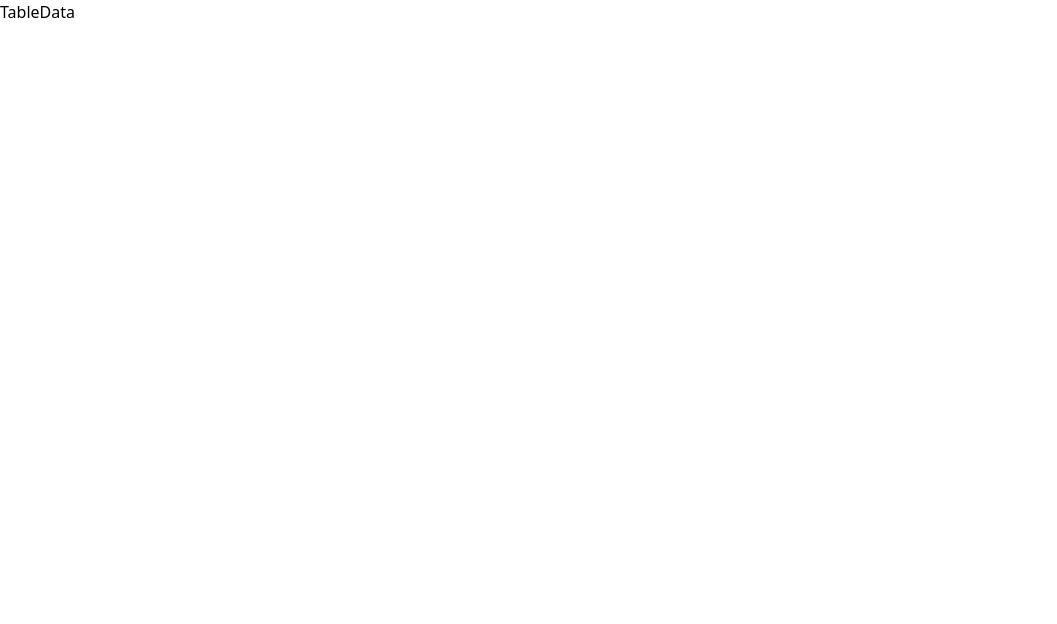
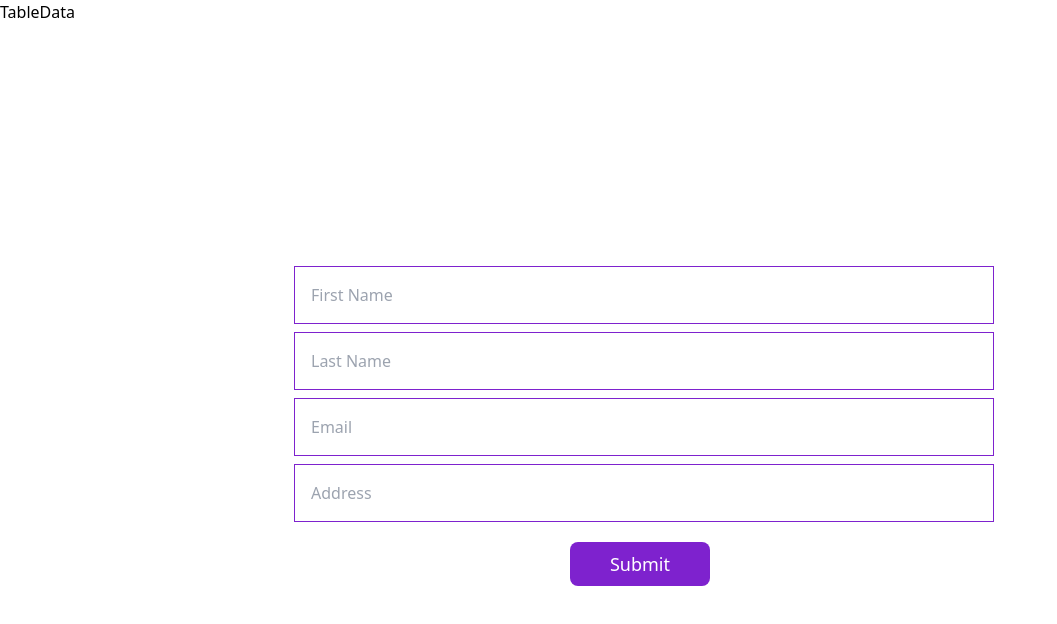
Before and after one commit to neharadialcode/firebase-practice, a Next.js app: page / in a window 1280 px wide. Shown: the top 624 px of the page, without its empty margins (0-1057 px from the left). Built offline with nearby package versions, Linux system fonts and the light colour scheme.

Commit message:
get data not working

```diff
--- a/components/db/firebase.js
+++ b/components/db/firebase.js
@@ -10,6 +10,8 @@ const firebaseConfig = {
   storageBucket: "fir-practice-33835.appspot.com",
   messagingSenderId: "946864864820",
   appId: "1:946864864820:web:3adfed5c488b992816d461",
+  databaseURL:
+    "https://fir-practice-33835-default-rtdb.asia-southeast1.firebasedatabase.app",
 };
 
 // Initialize Firebase
@@ -17,4 +19,4 @@ const app = initializeApp(firebaseConfig);
 
 export const auth = getAuth(app);
 export const realTimeDB = getDatabase(app);
-export const db = getAuth(app);
+export const db = getFirestore(app);
--- a/components/user-details/UserDetail.jsx
+++ b/components/user-details/UserDetail.jsx
@@ -1,7 +1,85 @@
-import React from "react";
+import { useEffect, useState } from "react";
+import { realTimeDB } from "../db/firebase";
+import { ref, set } from "firebase/database";
+import { v4 as uuidv4 } from "uuid";
 
-const UserDetail = () => {
-  return <div>UserDetail</div>;
+const UserDetails = () => {
+  const initialState = {
+    firstName: "",
+    lastName: "",
+    email: "",
+    address: "",
+  };
+  const [studentData, setStudentData] = useState(initialState);
+  const [getData, setGetdata] = useState([]);
+
+  const onSubmitHandler = async (e) => {
+    e.preventDefault();
+    if (studentData.firstName && studentData.email) {
+      set(ref(realTimeDB, `users/` + uuidv4()), studentData);
+      setStudentData(initialState);
+    }
+  };
+  // useEffect(() => {
+  //   const postListRef = ref(realTimeDB, "users/");
+  //   console.log(postListRef, "postListRef");
+  // }, []);
+  return (
+    <div className="h-screen flex flex-col justify-center items-center max-w-[700px] mx-auto">
+      <form action="" onSubmit={(e) => onSubmitHandler(e)}>
+        <input
+          onChange={(e) =>
+            setStudentData({ ...studentData, firstName: e.target.value })
+          }
+          className="border-[1px] border-purple-700 w-full m-1 p-4"
+          type="text"
+          name=""
+          id=""
+          placeholder="First Name"
+          value={studentData.firstName}
+        />
+        <input
+          onChange={(e) =>
+            setStudentData({ ...studentData, lastName: e.target.value })
+          }
+          className="border-[1px] border-purple-700 w-full m-1 p-4"
+          type="text"
+          name=""
+          id=""
+          placeholder="Last Name"
+          value={studentData.lastName}
+        />
+        <input
+          onChange={(e) =>
+            setStudentData({ ...studentData, email: e.target.value })
+          }
+          className="border-[1px] border-purple-700 w-full m-1 p-4"
+          type="text"
+          name=""
+          id=""
+          placeholder="Email"
+          value={studentData.email}
+        />
+        <input
+          onChange={(e) =>
+            setStudentData({ ...studentData, address: e.target.value })
+          }
+          className="border-[1px] border-purple-700 w-full m-1 p-4"
+          type="text"
+          name=""
+          id=""
+          placeholder="Address"
+          value={studentData.address}
+        />
+
+        <div className="text-center">
+          <button className="bg-purple-700 text-white py-2 px-10 hover:bg-purple-500 transition-all duration-200 ease-in-out rounded-lg mt-4 text-lg">
+            Submit
+          </button>
+        </div>
+      </form>
+    </div>
+  );
 };
 
-export default UserDetail;
+export default UserDetails;
--- a/package.json
+++ b/package.json
@@ -12,7 +12,8 @@
     "firebase": "^10.7.2",
     "next": "14.1.0",
     "react": "^18",
-    "react-dom": "^18"
+    "react-dom": "^18",
+    "uuid": "^9.0.1"
   },
   "devDependencies": {
     "autoprefixer": "^10.0.1",
--- a/pages/index.js
+++ b/pages/index.js
@@ -1,6 +1,7 @@
 import Image from "next/image";
 import { Inter } from "next/font/google";
 import TableData from "@/components/student-table/TableData";
+import UserDetails from "@/components/user-details/UserDetail";
 
 const inter = Inter({ subsets: ["latin"] });
 
@@ -8,6 +9,7 @@ export default function Home() {
   return (
     <>
       <TableData />
+      <UserDetails />
     </>
   );
 }
```
Also changed, not shown: 1 other file (tests, documents, lock files or other folders).
